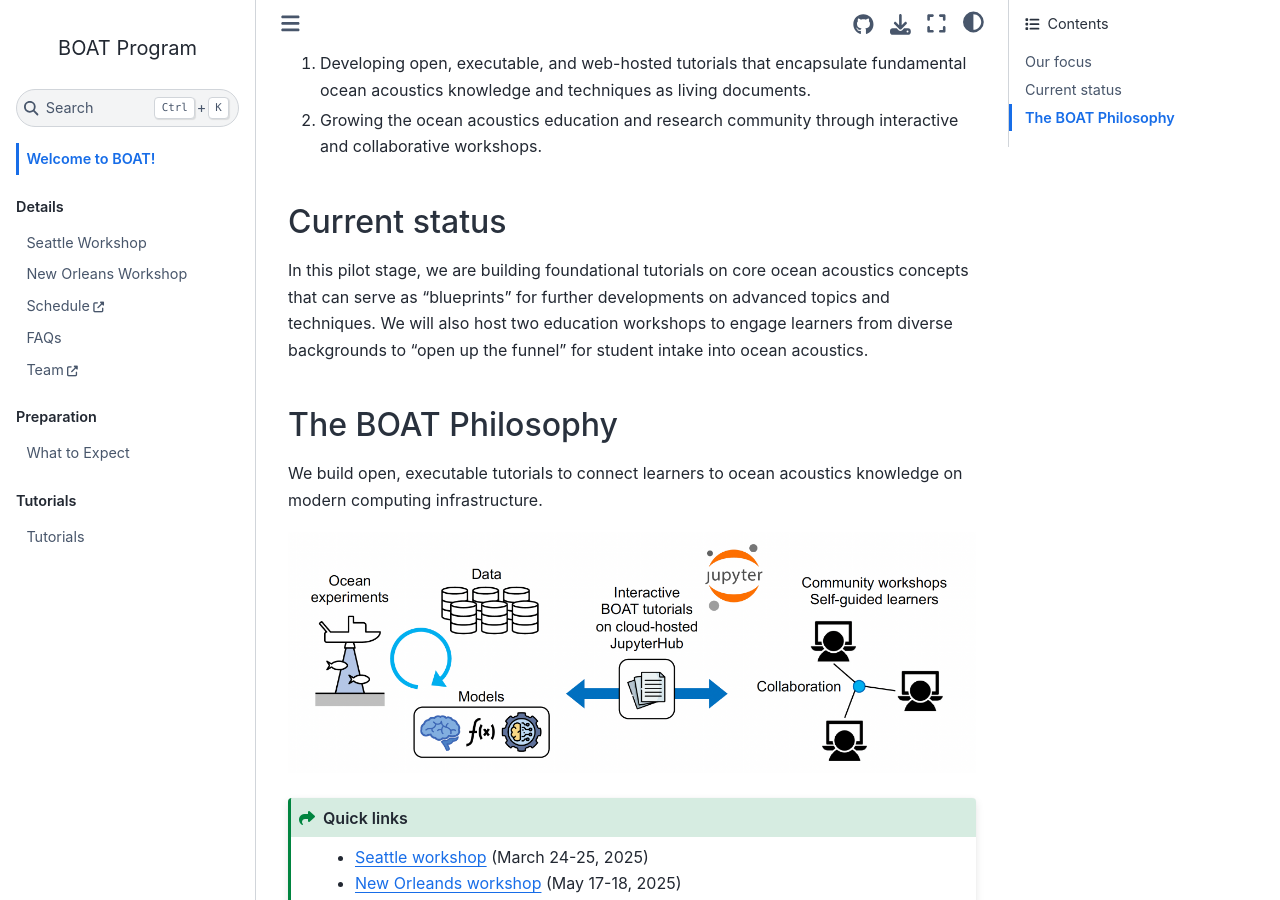
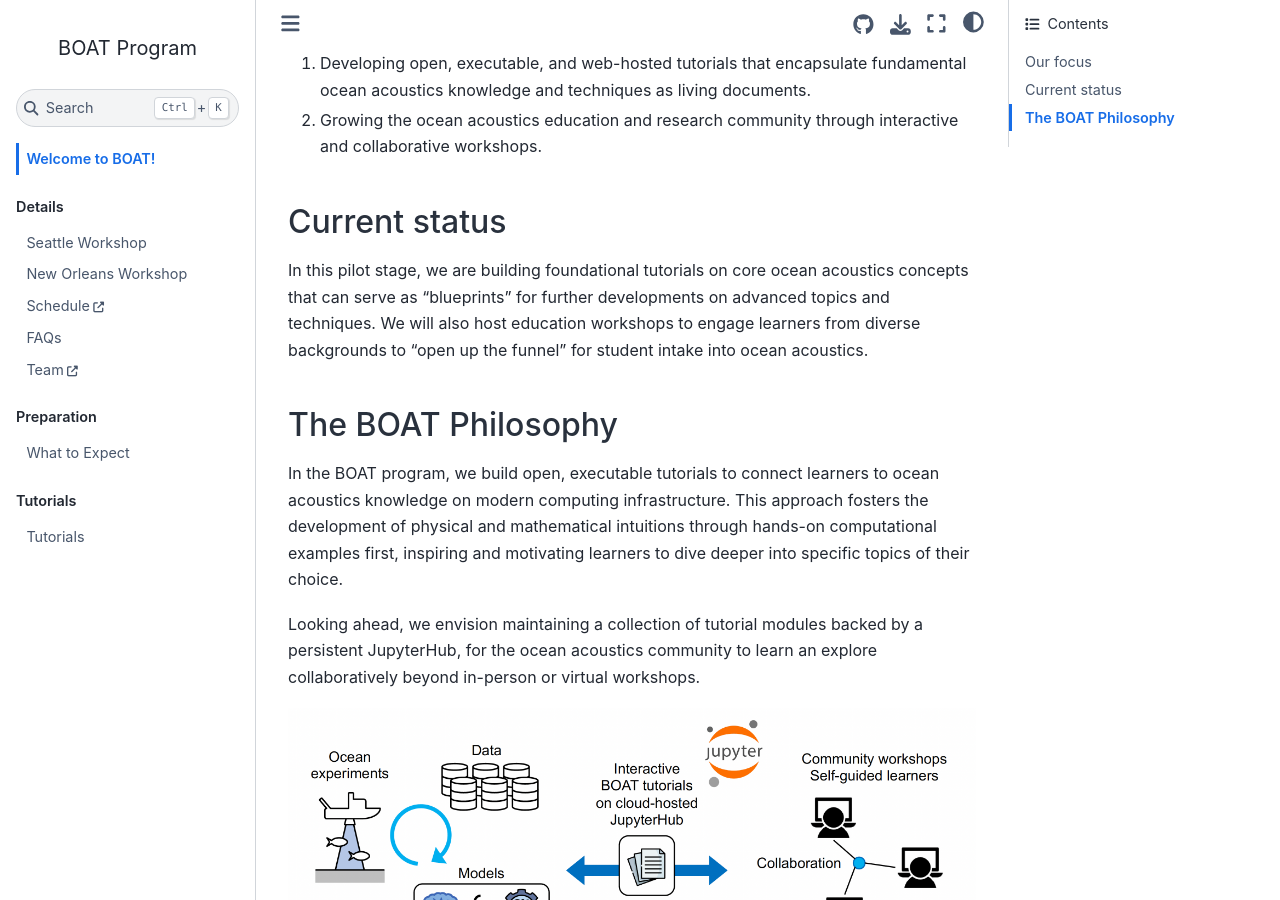
Before and after one commit to BOAT-ocean-acoustics/boat-website, a Jupyter Book: the page built from book/intro.md, in a window 1280 px wide and 900 px high, scrolled down 235 px. Built offline with Jupyter Book 1.0.4 settings and Sphinx 7.4.7 and the Sphinx Book theme 1.1.4, drawn with Linux system fonts in a browser that asks for light colours; pages that are not in the unit, such as notebooks, are missing from menus.

Commit message:
tweak welcome page wording

````diff
--- a/book/intro.md
+++ b/book/intro.md
@@ -7,11 +7,13 @@ The Bridge to Ocean Acoustics and Technology (BOAT) program aims to broaden acce
 2) Growing the ocean acoustics education and research community through interactive and collaborative workshops.
 
 ## Current status
-In this pilot stage, we are building foundational tutorials on core ocean acoustics concepts that can serve as "blueprints" for further developments on advanced topics and techniques. We will also host two education workshops to engage learners from diverse backgrounds to "open up the funnel" for student intake into ocean acoustics.
+In this pilot stage, we are building foundational tutorials on core ocean acoustics concepts that can serve as "blueprints" for further developments on advanced topics and techniques. We will also host education workshops to engage learners from diverse backgrounds to "open up the funnel" for student intake into ocean acoustics.
 
 ## The BOAT Philosophy
 
-We build open, executable tutorials to connect learners to ocean acoustics knowledge on modern computing infrastructure.
+In the BOAT program, we build open, executable tutorials to connect learners to ocean acoustics knowledge on modern computing infrastructure. This approach fosters the development of physical and mathematical intuitions through hands-on computational examples first, inspiring and motivating learners to dive deeper into specific topics of their choice.
+
+Looking ahead, we envision maintaining a collection of tutorial modules backed by a persistent JupyterHub, for the ocean acoustics community to learn an explore collaboratively beyond in-person or virtual workshops.
 
 ![](./img/boat_diagram.png)
 
@@ -22,5 +24,5 @@ We build open, executable tutorials to connect learners to ocean acoustics knowl
 :class: seealso
 * [Seattle workshop](./workshop_seattle) (March 24-25, 2025)
 * [New Orleands workshop](./workshop_new_orleans) (May 17-18, 2025)
-* GitHub organization: {{ github_org_url}}
+* GitHub organization: {{ github_org_url }}
 ```
````
